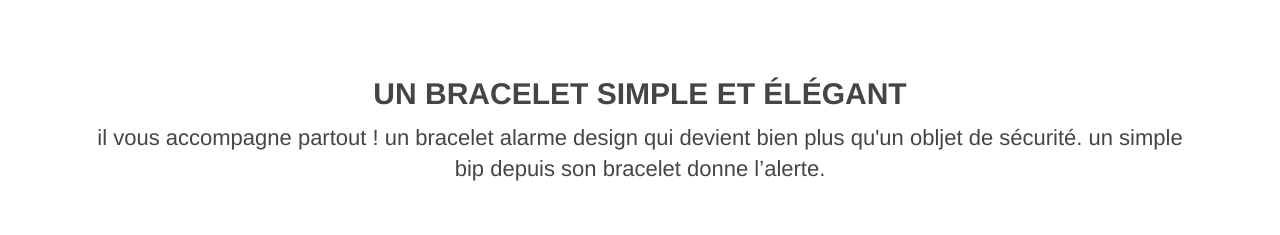
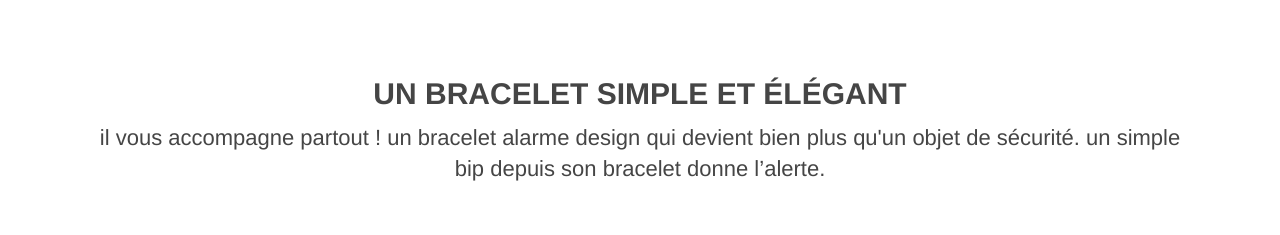
Before and after one commit to Kogakukan/myselfbracelet.github.io, a plain HTML site: page index.html in a window 1280 px wide. Shown: the part 820-1055 px from the top of the page. Drawn offline with Linux system fonts and the light colour scheme; some packages are replaced by stand-ins of ours; a web font is replaced by a local one.

Commit message:
Update index.html

```diff
--- a/index.html
+++ b/index.html
@@ -58,7 +58,7 @@
       <!--    Start Services Titles    -->
       <div class="row">
         <h1 class="mean_title">Un Bracelet simple et élégant</h1>
-        <h2 class="sub_title"> Il vous accompagne partout ! un bracelet alarme design qui devient bien plus qu'un obljet de sécurité. Un simple bip depuis son bracelet donne l’alerte.</h2>
+        <h2 class="sub_title"> Il vous accompagne partout ! un bracelet alarme design qui devient bien plus qu'un objet de sécurité. Un simple bip depuis son bracelet donne l’alerte.</h2>
       </div>
       <!--    End Services Titles    -->
 
```
